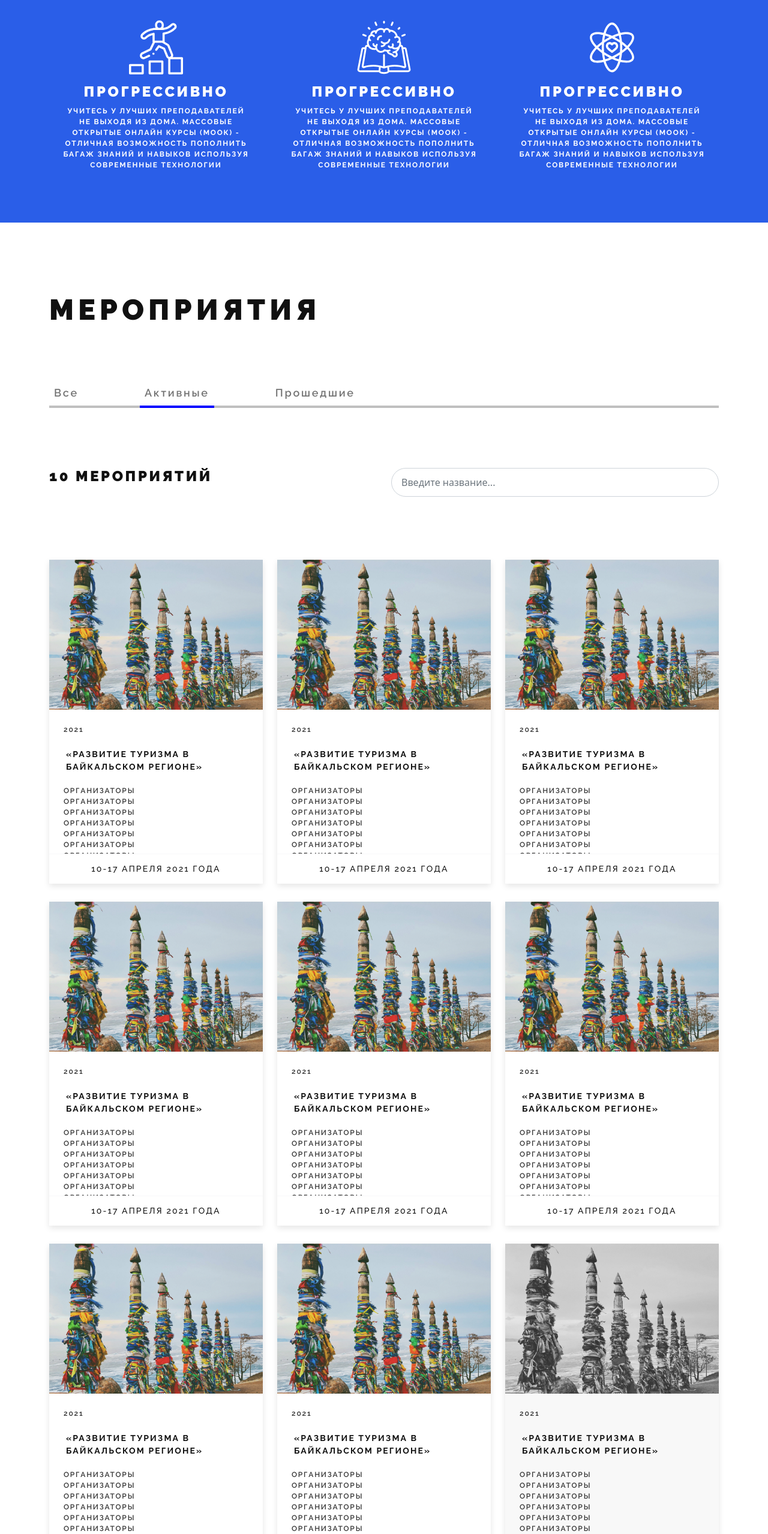
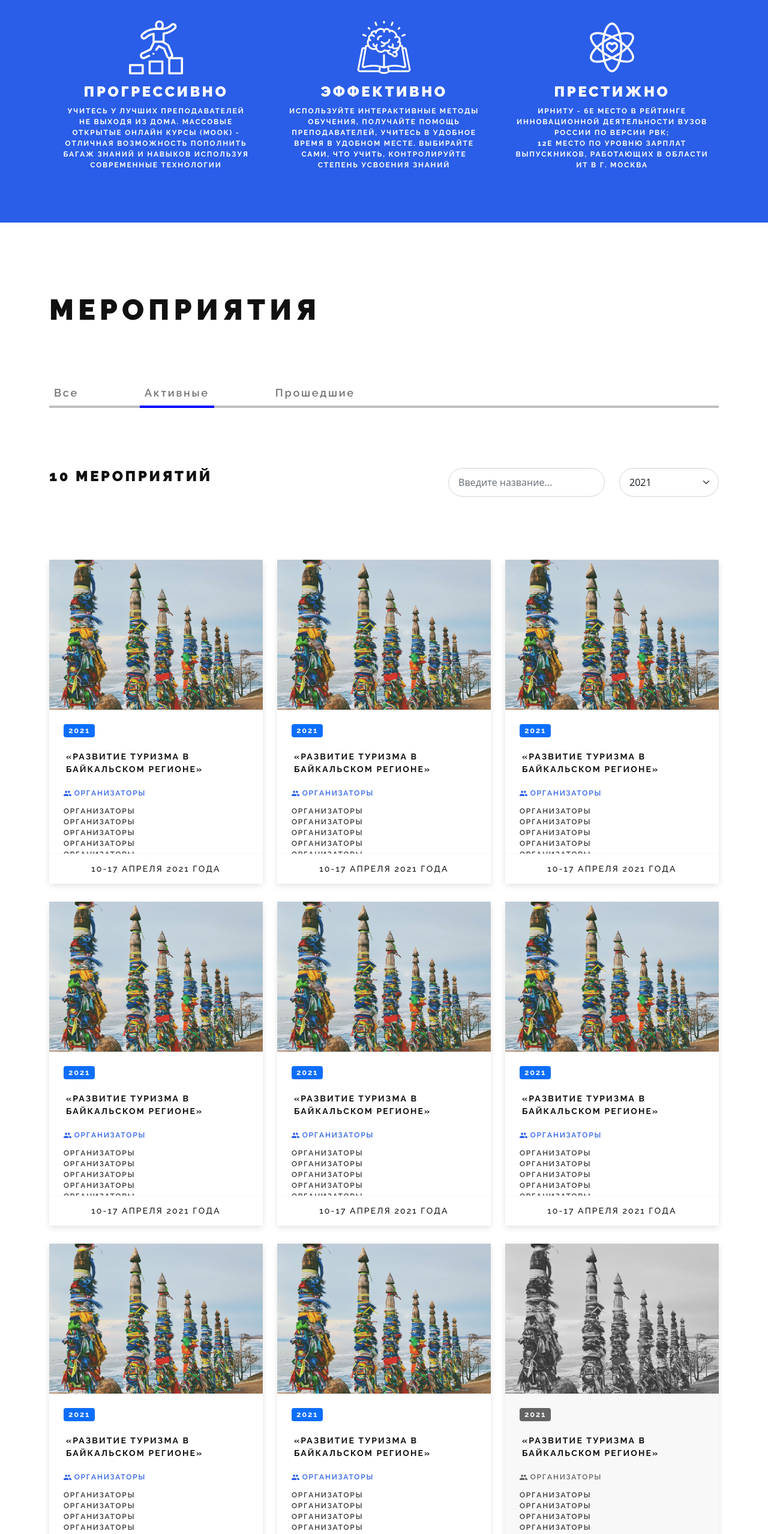
Before and after one commit to Neytllas/projectIRNTU, a plain HTML site: page index.html in a window 1280 px wide. Shown: the part 780-3337 px from the top of the page at 60% size. Drawn offline with nearby package versions, Linux system fonts and the light colour scheme.

Commit message:
медиа запросы и красота

```diff
--- a/index.html
+++ b/index.html
@@ -73,29 +73,29 @@
                   <div class="col-12 col-md-6 col-lg-4">
                      <div><img class="images" src="/images/book.svg" alt="" /></div>
                      <div>
-                        <h3>Прогрессивно</h3>
+                        <h3>Эффективно</h3>
                      </div>
                      <div class="text">
-                        Учитесь у лучших преподавателей <br />
-                        не выходя из дома. Массовые<br />
-                        открытые онлайн курсы (МООК) -<br />
-                        отличная возможность пополнить<br />
-                        багаж знаний и навыков используя<br />
-                        современные технологии
+                        Используйте интерактивные методы <br>
+                         обучения, получайте помощь <br>
+                        преподавателей, учитесь в удобное <br>
+                         время в удобном месте. Выбирайте <br>
+                          сами, что учить, контролируйте <br>
+                         степень усвоения знаний
                      </div>
                   </div>
                   <div class="col-12 col-md-6 col-lg-4">
                      <div><img class="images" src="/images/atom.svg" alt="" /></div>
                      <div>
-                        <h3>Прогрессивно</h3>
+                        <h3>Престижно</h3>
                      </div>
                      <div class="text">
-                        Учитесь у лучших преподавателей <br />
-                        не выходя из дома. Массовые<br />
-                        открытые онлайн курсы (МООК) -<br />
-                        отличная возможность пополнить<br />
-                        багаж знаний и навыков используя<br />
-                        современные технологии
+                        ИРНИТУ - 6е место в рейтинге <br>
+                         инновационной деятельности вузов <br>
+                         России по версии РВК; <br>
+                        12е место по уровню зарплат <br>
+                        выпускников, работающих в области <br>
+                        ИТ в г. Москва
                      </div>
                   </div>
                </div>
@@ -130,12 +130,21 @@
 
                <div class="row billet">
                   <div class="col-md-6 col-sm-12 align-items-center d-flex mb-4 "><h2 >10 мероприятий</h2></div>
-                  <form class="col-md-6 col-sm-12">
+                  <div class="col-1"></div>
+                  <form class="col-md-3 col-sm-12">
                      <input
                         class="form-control me-2"
                         type="search"
                         placeholder="Введите название..."
                         />
+                  </form>
+                  <form class="col-md-2 col-sm-12">
+                     <select class="form-select me-2" name="" id="">
+                        <option value="2021">2021</option>
+                        <option value="MOOK">MOOK</option>
+                        <option value="2020">2020</option>
+                        <option value="учебные курсы">учебные курсы</option>
+                     </select>
                   </form>
                </div>
 
@@ -144,8 +153,9 @@
                      <div class="event-card d-flex flex-column">
                         <div> <img class="event-card-image" src="/images/eventСard1.jpg" alt=""/></div>
                      <div class="event-card-box ">
-                        <div class="event-card-year"> 2021 </div>
+                        <div class="event-card-year"><span class="badge bg-primary" style="font-size: 0.8rem;"> 2021 </span></div>
                         <div class="event-card-text"> «Развитие туризма в Байкальском регионе» </div>
+                        <div class="event-card-mini-main" > <img src="/images/people-icon.svg" alt=""> организаторы</div>
                         <div class="event-card-mini position-relative">
                            <div class="position-absolute">
                               организаторы <br>
@@ -159,7 +169,6 @@
                               организаторы <br>
                               организаторы <br>
                               организаторы
-                              организаторы
                            </div>
                         </div>
                      </div>
@@ -171,8 +180,9 @@
                      <div class="event-card d-flex flex-column">
                         <div> <img class="event-card-image" src="/images/eventСard1.jpg" alt=""/></div>
                      <div class="event-card-box ">
-                        <div class="event-card-year"> 2021 </div>
+                        <div class="event-card-year"><span class="badge bg-primary" style="font-size: 0.8rem;"> 2021 </span></div>
                         <div class="event-card-text"> «Развитие туризма в Байкальском регионе» </div>
+                        <div class="event-card-mini-main" > <img src="/images/people-icon.svg" alt=""> организаторы</div>
                         <div class="event-card-mini position-relative">
                            <div class="position-absolute">
                               организаторы <br>
@@ -186,7 +196,6 @@
                               организаторы <br>
                               организаторы <br>
                               организаторы
-                              организаторы
                            </div>
                         </div>
                      </div>
@@ -198,8 +207,9 @@
                      <div class="event-card d-flex flex-column">
                         <div> <img class="event-card-image" src="/images/eventСard1.jpg" alt=""/></div>
                      <div class="event-card-box ">
-                        <div class="event-card-year"> 2021 </div>
+                        <div class="event-card-year"><span class="badge bg-primary" style="font-size: 0.8rem;"> 2021 </span></div>
                         <div class="event-card-text"> «Развитие туризма в Байкальском регионе» </div>
+                        <div class="event-card-mini-main" > <img src="/images/people-icon.svg" alt=""> организаторы</div>
                         <div class="event-card-mini position-relative">
                            <div class="position-absolute">
                               организаторы <br>
@@ -213,7 +223,6 @@
                               организаторы <br>
                               организаторы <br>
                               организаторы
-                              организаторы
                            </div>
                         </div>
                      </div>
@@ -225,8 +234,9 @@
                      <div class="event-card d-flex flex-column">
                         <div> <img class="event-card-image" src="/images/eventСard1.jpg" alt=""/></div>
                      <div class="event-card-box ">
-                        <div class="event-card-year"> 2021 </div>
+                        <div class="event-card-year"><span class="badge bg-primary" style="font-size: 0.8rem;"> 2021 </span></div>
                         <div class="event-card-text"> «Развитие туризма в Байкальском регионе» </div>
+                        <div class="event-card-mini-main" > <img src="/images/people-icon.svg" alt=""> организаторы</div>
                         <div class="event-card-mini position-relative">
                            <div class="position-absolute">
                               организаторы <br>
@@ -240,7 +250,6 @@
                               организаторы <br>
                               организаторы <br>
                               организаторы
-                              организаторы
                            </div>
                         </div>
                      </div>
@@ -252,8 +261,9 @@
                      <div class="event-card d-flex flex-column">
                         <div> <img class="event-card-image" src="/images/eventСard1.jpg" alt=""/></div>
                      <div class="event-card-box ">
-                        <div class="event-card-year"> 2021 </div>
+                        <div class="event-card-year"><span class="badge bg-primary" style="font-size: 0.8rem;"> 2021 </span></div>
                         <div class="event-card-text"> «Развитие туризма в Байкальском регионе» </div>
+                        <div class="event-card-mini-main" > <img src="/images/people-icon.svg" alt=""> организаторы</div>
                         <div class="event-card-mini position-relative">
                            <div class="position-absolute">
                               организаторы <br>
@@ -267,7 +277,6 @@
                               организаторы <br>
                               организаторы <br>
                               организаторы
-                              организаторы
                            </div>
                         </div>
                      </div>
@@ -279,8 +288,9 @@
                      <div class="event-card d-flex flex-column">
                         <div> <img class="event-card-image" src="/images/eventСard1.jpg" alt=""/></div>
                      <div class="event-card-box ">
-                        <div class="event-card-year"> 2021 </div>
+                        <div class="event-card-year"><span class="badge bg-primary" style="font-size: 0.8rem;"> 2021 </span></div>
                         <div class="event-card-text"> «Развитие туризма в Байкальском регионе» </div>
+                        <div class="event-card-mini-main"> <img src="/images/people-icon.svg" alt=""> организаторы</div>
                         <div class="event-card-mini position-relative">
                            <div class="position-absolute">
                               организаторы <br>
@@ -294,7 +304,6 @@
                               организаторы <br>
                               организаторы <br>
                               организаторы
-                              организаторы
                            </div>
                         </div>
                      </div>
@@ -306,8 +315,9 @@
                      <div class="event-card d-flex flex-column">
                         <div> <img class="event-card-image" src="/images/eventСard1.jpg" alt=""/></div>
                      <div class="event-card-box ">
-                        <div class="event-card-year"> 2021 </div>
+                        <div class="event-card-year"><span class="badge bg-primary" style="font-size: 0.8rem;"> 2021 </span></div>
                         <div class="event-card-text"> «Развитие туризма в Байкальском регионе» </div>
+                        <div class="event-card-mini-main" > <img src="/images/people-icon.svg" alt=""> организаторы</div>
                         <div class="event-card-mini position-relative">
                            <div class="position-absolute">
                               организаторы <br>
@@ -321,7 +331,6 @@
                               организаторы <br>
                               организаторы <br>
                               организаторы
-                              организаторы
                            </div>
                         </div>
                      </div>
@@ -333,8 +342,9 @@
                      <div class="event-card d-flex flex-column">
                         <div> <img class="event-card-image" src="/images/eventСard1.jpg" alt=""/></div>
                      <div class="event-card-box ">
-                        <div class="event-card-year"> 2021 </div>
+                        <div class="event-card-year"><span class="badge bg-primary" style="font-size: 0.8rem;"> 2021 </span></div>
                         <div class="event-card-text"> «Развитие туризма в Байкальском регионе» </div>
+                        <div class="event-card-mini-main" > <img src="/images/people-icon.svg" alt=""> организаторы </div>
                         <div class="event-card-mini position-relative">
                            <div class="position-absolute">
                               организаторы <br>
@@ -348,7 +358,6 @@
                               организаторы <br>
                               организаторы <br>
                               организаторы
-                              организаторы
                            </div>
                         </div>
                      </div>
@@ -360,8 +369,9 @@
                      <div class="event-card event-card-completed  d-flex flex-column">
                         <div> <img class="event-card-image" src="/images/eventСard1.jpg" alt=""/></div>
                      <div class="event-card-box ">
-                        <div class="event-card-year"> 2021 </div>
+                        <div class="event-card-year"><span class="badge bg-primary" style="font-size: 0.8rem;"> 2021 </span></div>
                         <div class="event-card-text"> «Развитие туризма в Байкальском регионе» </div>
+                        <div class="event-card-mini-main" > <img src="/images/people-icon.svg" alt=""> организаторы </div>
                         <div class="event-card-mini position-relative">
                            <div class="position-absolute">
                               организаторы <br>
@@ -374,7 +384,6 @@
                               организаторы <br>
                               организаторы <br>
                               организаторы <br>
-                              организаторы
                               организаторы
                            </div>
                         </div>
--- a/main.css
+++ b/main.css
@@ -216,12 +216,34 @@ body {
 {
     box-shadow: 0 4px 10px rgba(0, 0, 0, 0.1);
     margin-bottom: 30px;
+    transition: all .3s;
+    cursor: pointer;
+}
+
+.section-3 .event-card:hover {
+    box-shadow:  0 4px 20px rgba(0, 0, 0, 0.2);
 }
 
 .section-3 .event-card-completed
 {
     background: #F8F8F8;
     filter: grayscale(1) ;
+}
+
+.section-3 .event-card-mini-main
+{
+    padding: 0 2em 1em 2em;
+
+    font-family: Raleway;
+    font-style: normal;
+    font-weight: 600;
+    font-size: 12px;
+
+    letter-spacing: 0.15em;
+    text-transform: uppercase;
+
+
+    color: #2A5EE8;
 }
 
 
@@ -248,6 +270,7 @@ body {
     background-color: white;
     cursor: pointer;
     width: 100%;
+    z-index: 1000;
 
     padding: 0 2em 2em 2em;
 }
@@ -374,7 +397,7 @@ body {
     display: block;
 }
 
-.billet input
+.billet input , .billet select
 {
     border-radius: 25px;
     padding: 11px 16px 11px 16px;
```
Also changed, not shown: event.css (+40 -1 lines), event.html (+2 -2 lines).
